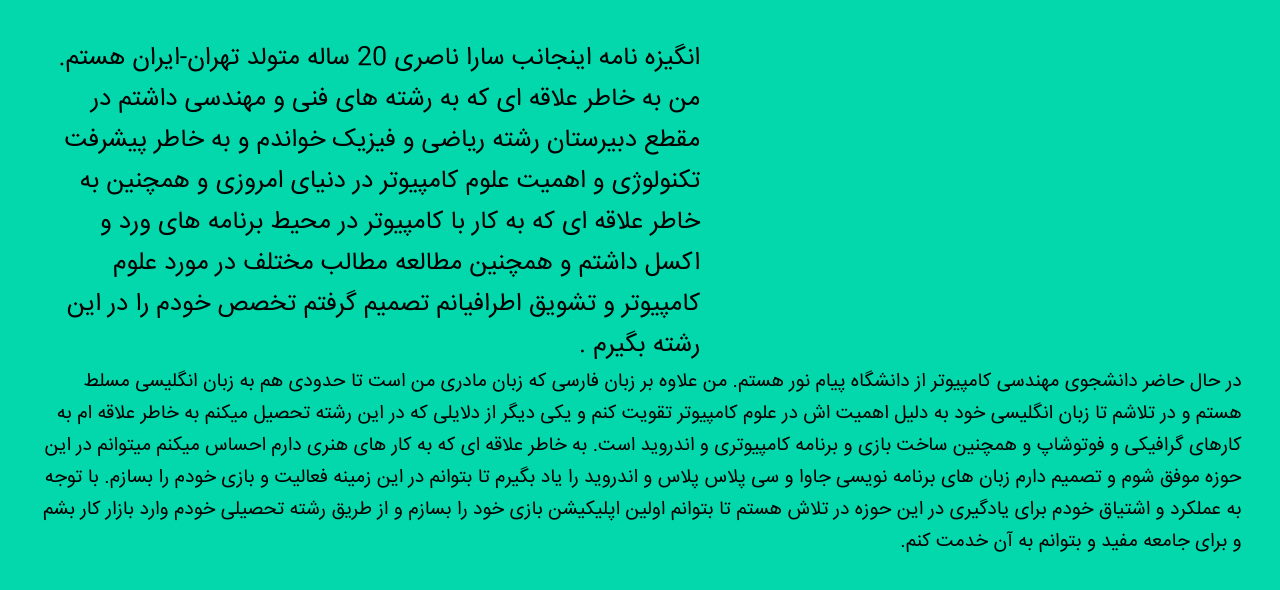
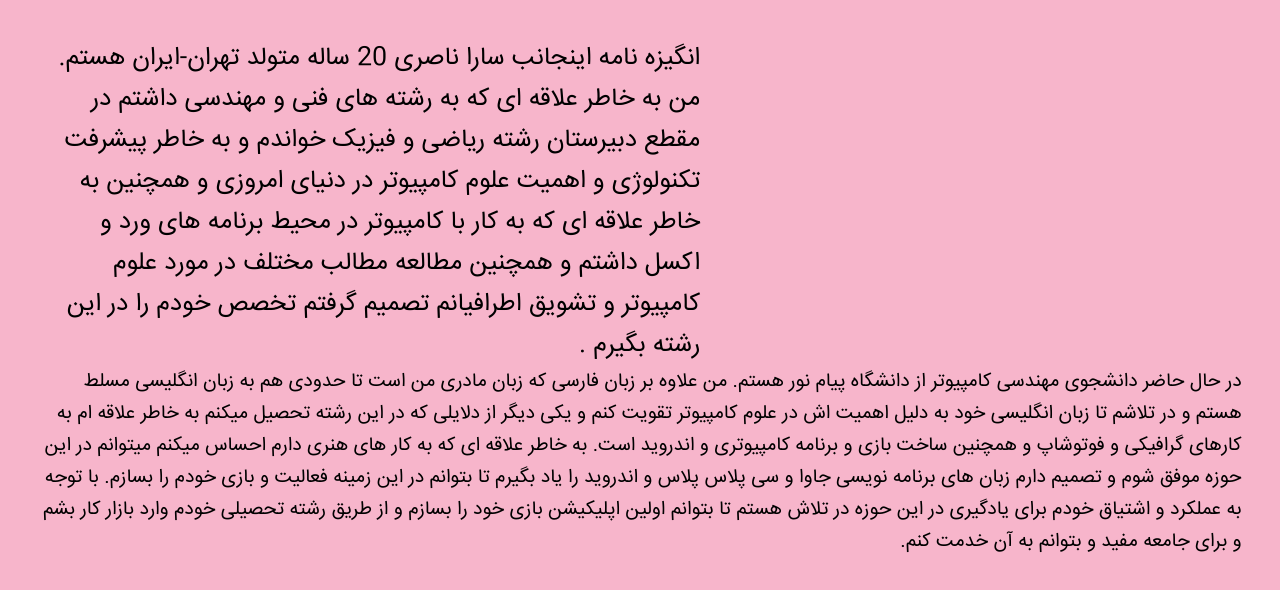
Before and after one commit to saranaseri/SOP, a plain HTML site: page index.html in a window 1280 px wide. Drawn offline with Linux system fonts and the light colour scheme.

Commit message:
Update style.css

```diff
--- a/style.css
+++ b/style.css
@@ -10,7 +10,7 @@ body{
     margin: 0;
     padding: 0;
 
-    background: #03d8ad;
+    background: #F7B5CB;
     font-size: larger;
     font-family: "IRANSansWeb", sans-serif;
 }
```
